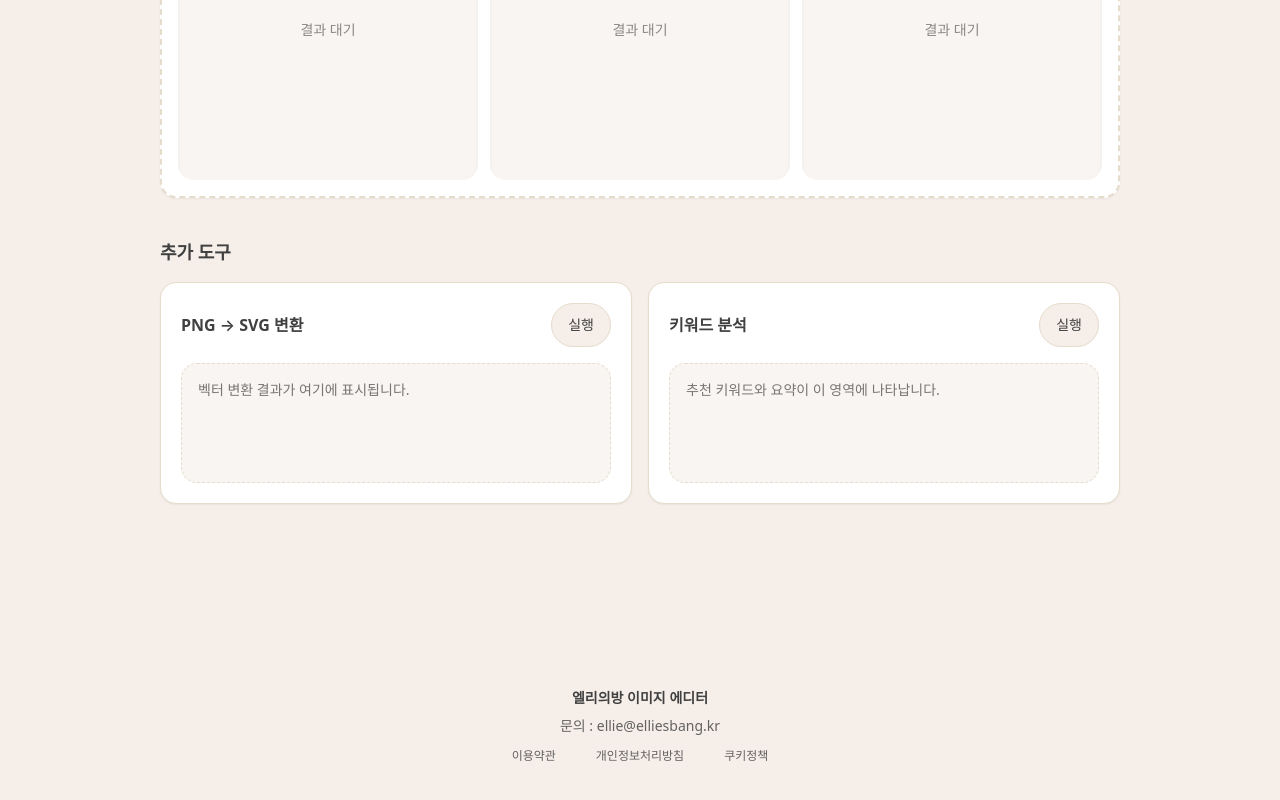
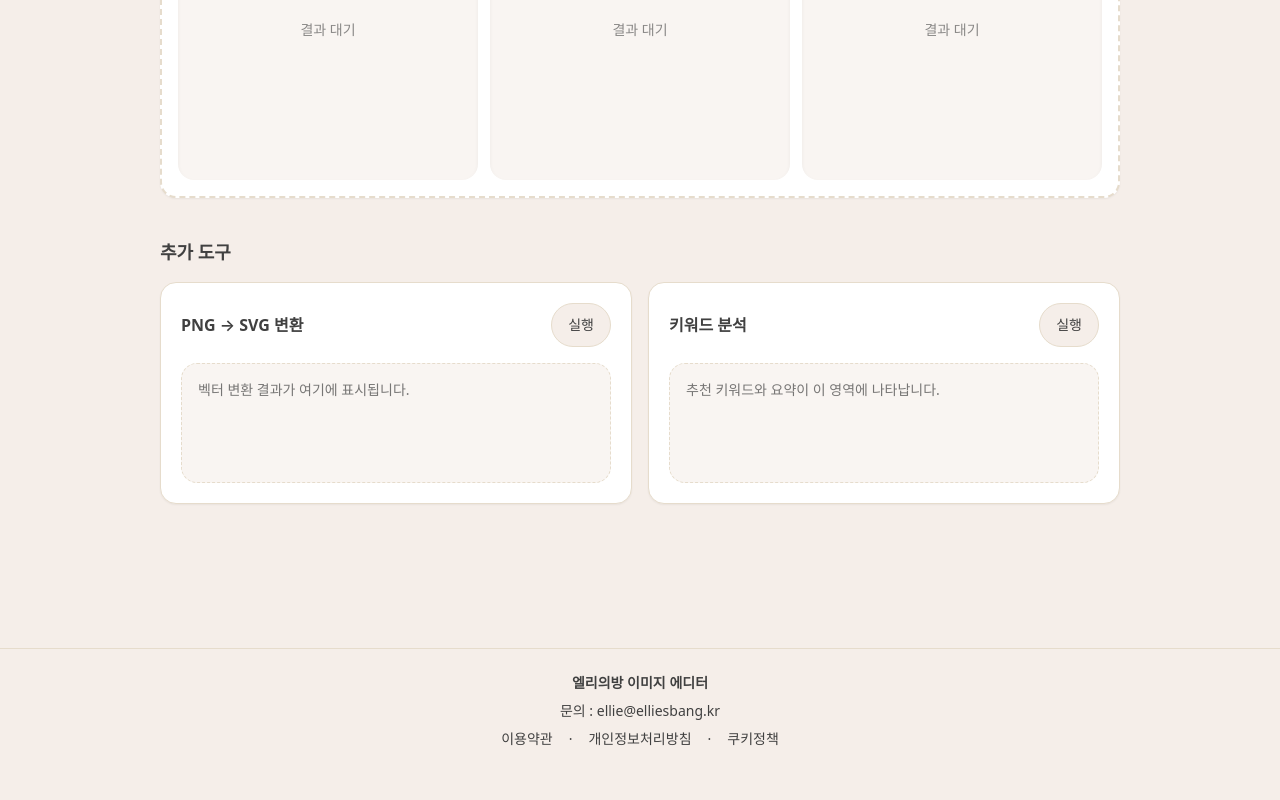
Before and after one commit to elliesbang/Image-Editor-2, a React (Vite) app: page / in a window 1280 px wide. Shown: the part 1242-2042 px from the top of the page. After the commit the page ends 2015 px from the top, so only its background shows below. Built offline with nearby package versions, Linux system fonts and the light colour scheme; a web font is replaced by a local one.

Commit message:
Add footer modals for terms privacy and cookie policies

```diff
--- a/src/components/Footer.tsx
+++ b/src/components/Footer.tsx
@@ -1,22 +1,176 @@
+import { useState } from 'react'
+
+const termsContent = [
+  '[엘리의방 이미지 에디터 이용약관]',
+  '',
+  '제1조 (목적)',
+  '이 약관은 엘리의방 이미지 에디터(이하 "서비스")의 이용조건과 운영에 관한 제반 사항을 규정함을 목적으로 합니다.',
+  '',
+  '제2조 (서비스 내용)',
+  '1. 본 서비스는 AI 기술을 활용한 이미지 편집 및 학습용 툴입니다.  ',
+  '2. 제공 기능에는 이미지 업로드, 배경제거, 크롭, 리사이즈, 키워드 분석 등의 AI 편집 도구가 포함됩니다.  ',
+  '3. 일부 고급 기능은 로그인 또는 업그레이드 회원에게만 제공될 수 있습니다.',
+  '',
+  '제3조 (이용자의 의무)',
+  '1. 이용자는 저작권, 초상권 등 제3자의 권리를 침해하지 않아야 합니다.  ',
+  '2. 불법적이거나 상업적 목적의 무단 사용은 금지됩니다.  ',
+  '',
+  '제4조 (서비스의 변경 및 중단)',
+  '운영상, 기술상의 필요에 따라 서비스의 일부 또는 전부가 변경되거나 중단될 수 있으며, 사전 공지 후 시행합니다.',
+  '',
+  '제5조 (면책)',
+  '1. 본 서비스는 편집 결과의 완전성을 보장하지 않으며, 사용자가 업로드한 이미지에 대한 책임은 이용자에게 있습니다.  ',
+  '2. 천재지변, 서버 장애 등의 불가항력으로 발생한 손해에 대해서는 책임을 지지 않습니다.'
+].join('\n')
+
+const privacyContent = [
+  '[엘리의방 이미지 에디터 개인정보처리방침]',
+  '',
+  '1. 수집하는 개인정보 항목',
+  '- 이메일, 이름, 로그인 기록, 서비스 이용 내역',
+  '',
+  '2. 개인정보의 수집 및 이용 목적',
+  '- 사용자 식별 및 로그인 관리  ',
+  '- 서비스 품질 향상을 위한 내부 분석  ',
+  '',
+  '3. 개인정보의 보유 및 이용 기간',
+  '- 회원 탈퇴 시 즉시 파기  ',
+  '- 단, 법적 보관 의무가 있는 경우 해당 기간 동안 보관',
+  '',
+  '4. 개인정보의 위탁 및 제공',
+  '- 제3자에게 정보를 제공하지 않습니다.  ',
+  '- 다만, 클라우드 서비스(AWS, Cloudflare 등) 내 보안 저장소에 암호화된 형태로 보관됩니다.',
+  '',
+  '5. 이용자의 권리',
+  '- 언제든 자신의 개인정보를 열람, 수정, 삭제할 수 있습니다.  ',
+  '- 요청은 “문의: ellie@elliesbang.kr”로 가능합니다.',
+  '',
+  '6. 개인정보 보호 책임자',
+  '책임자: Ellie’s Bang 운영팀  ',
+  '이메일: ellie@elliesbang.kr'
+].join('\n')
+
+const cookieContent = [
+  '[엘리의방 이미지 에디터 쿠키정책]',
+  '',
+  '1. 쿠키 사용 목적',
+  '- 로그인 상태 유지  ',
+  '- 서비스 이용 통계 및 UX 개선  ',
+  '',
+  '2. 쿠키의 설치·운영 및 거부',
+  '- 사용자는 브라우저 설정을 통해 쿠키 저장을 거부할 수 있습니다.  ',
+  '- 쿠키를 거부할 경우 일부 서비스 기능이 제한될 수 있습니다.  ',
+  '',
+  '3. 쿠키 보관 기간',
+  '- 로그인 쿠키: 7일  ',
+  '- 세션 쿠키: 브라우저 종료 시 삭제  ',
+  '',
+  '4. 쿠키 관련 문의',
+  '문의 : ellie@elliesbang.kr'
+].join('\n')
+
 function Footer() {
+  const [isTermsOpen, setIsTermsOpen] = useState(false)
+  const [isPrivacyOpen, setIsPrivacyOpen] = useState(false)
+  const [isCookieOpen, setIsCookieOpen] = useState(false)
+
+  const closeModal = () => {
+    setIsTermsOpen(false)
+    setIsPrivacyOpen(false)
+    setIsCookieOpen(false)
+  }
+
+  const openTermsModal = () => {
+    setIsTermsOpen(true)
+    setIsPrivacyOpen(false)
+    setIsCookieOpen(false)
+  }
+
+  const openPrivacyModal = () => {
+    setIsPrivacyOpen(true)
+    setIsTermsOpen(false)
+    setIsCookieOpen(false)
+  }
+
+  const openCookieModal = () => {
+    setIsCookieOpen(true)
+    setIsTermsOpen(false)
+    setIsPrivacyOpen(false)
+  }
+
   return (
-    <footer className="bg-ellie-ivory py-10 text-center text-sm text-ellie-text/80">
-      <div className="mx-auto flex w-full max-w-5xl flex-col gap-2 px-4 sm:px-6 lg:px-8">
-        <span className="font-semibold text-ellie-text">엘리의방 이미지 에디터</span>
-        <span>문의 : ellie@elliesbang.kr</span>
-        <nav className="flex flex-wrap items-center justify-center gap-4 text-xs">
-          {['이용약관', '개인정보처리방침', '쿠키정책'].map((item) => (
-            <a
-              key={item}
-              href="#"
-              className="rounded-full px-3 py-1 transition-colors hover:bg-ellie-hover focus-visible:outline focus-visible:outline-2 focus-visible:outline-offset-2 focus-visible:outline-ellie-yellow"
+    <>
+      <footer className="bg-[#f5eee9] border-t border-[#e6dccc] py-6 text-center text-[#404040] text-xs sm:text-sm space-y-2">
+        <p className="font-semibold">엘리의방 이미지 에디터</p>
+        <p>
+          문의 :{' '}
+          <a href="mailto:ellie@elliesbang.kr" className="hover:text-[#ffd331]">
+            ellie@elliesbang.kr
+          </a>
+        </p>
+        <div className="flex justify-center gap-4 text-xs sm:text-sm">
+          <button type="button" onClick={openTermsModal} className="hover:text-[#ffd331]">
+            이용약관
+          </button>
+          <span>·</span>
+          <button type="button" onClick={openPrivacyModal} className="hover:text-[#ffd331]">
+            개인정보처리방침
+          </button>
+          <span>·</span>
+          <button type="button" onClick={openCookieModal} className="hover:text-[#ffd331]">
+            쿠키정책
+          </button>
+        </div>
+      </footer>
+
+      {isTermsOpen && (
+        <div className="fixed inset-0 z-50 flex items-center justify-center bg-black/40 backdrop-blur-sm">
+          <div className="max-h-[80vh] w-[90%] max-w-md overflow-y-auto rounded-2xl bg-white p-6 shadow-xl">
+            <h2 className="mb-4 text-lg font-semibold text-[#404040]">이용약관</h2>
+            <p className="text-sm text-gray-600 whitespace-pre-line">{termsContent}</p>
+            <button
+              type="button"
+              onClick={closeModal}
+              className="mt-6 w-full rounded-xl bg-[#ffd331] py-2 font-medium text-[#404040] hover:bg-[#ffec8b]"
             >
-              {item}
-            </a>
-          ))}
-        </nav>
-      </div>
-    </footer>
+              닫기
+            </button>
+          </div>
+        </div>
+      )}
+
+      {isPrivacyOpen && (
+        <div className="fixed inset-0 z-50 flex items-center justify-center bg-black/40 backdrop-blur-sm">
+          <div className="max-h-[80vh] w-[90%] max-w-md overflow-y-auto rounded-2xl bg-white p-6 shadow-xl">
+            <h2 className="mb-4 text-lg font-semibold text-[#404040]">개인정보처리방침</h2>
+            <p className="text-sm text-gray-600 whitespace-pre-line">{privacyContent}</p>
+            <button
+              type="button"
+              onClick={closeModal}
+              className="mt-6 w-full rounded-xl bg-[#ffd331] py-2 font-medium text-[#404040] hover:bg-[#ffec8b]"
+            >
+              닫기
+            </button>
+          </div>
+        </div>
+      )}
+
+      {isCookieOpen && (
+        <div className="fixed inset-0 z-50 flex items-center justify-center bg-black/40 backdrop-blur-sm">
+          <div className="max-h-[80vh] w-[90%] max-w-md overflow-y-auto rounded-2xl bg-white p-6 shadow-xl">
+            <h2 className="mb-4 text-lg font-semibold text-[#404040]">쿠키정책</h2>
+            <p className="text-sm text-gray-600 whitespace-pre-line">{cookieContent}</p>
+            <button
+              type="button"
+              onClick={closeModal}
+              className="mt-6 w-full rounded-xl bg-[#ffd331] py-2 font-medium text-[#404040] hover:bg-[#ffec8b]"
+            >
+              닫기
+            </button>
+          </div>
+        </div>
+      )}
+    </>
   )
 }
 
```
